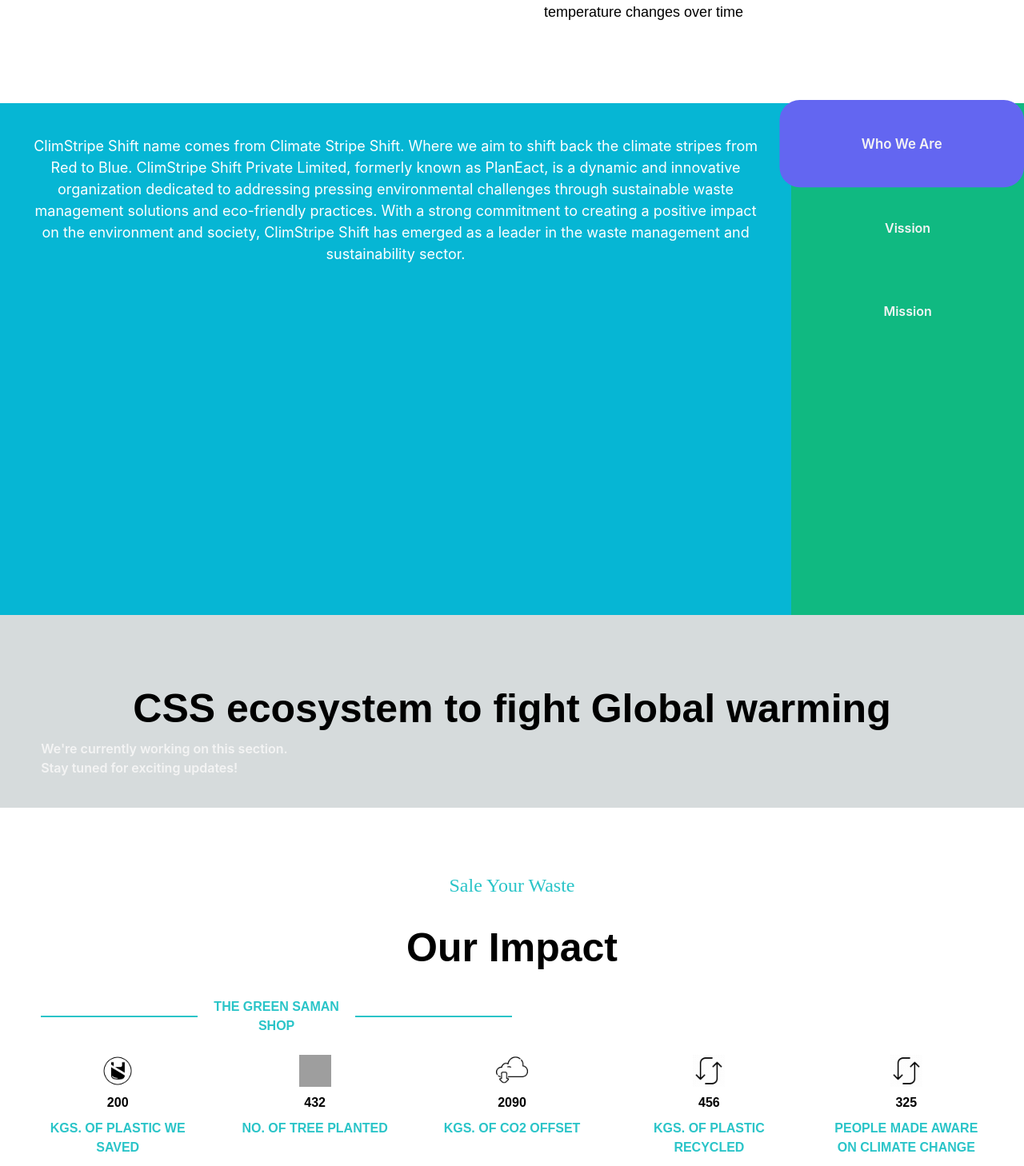
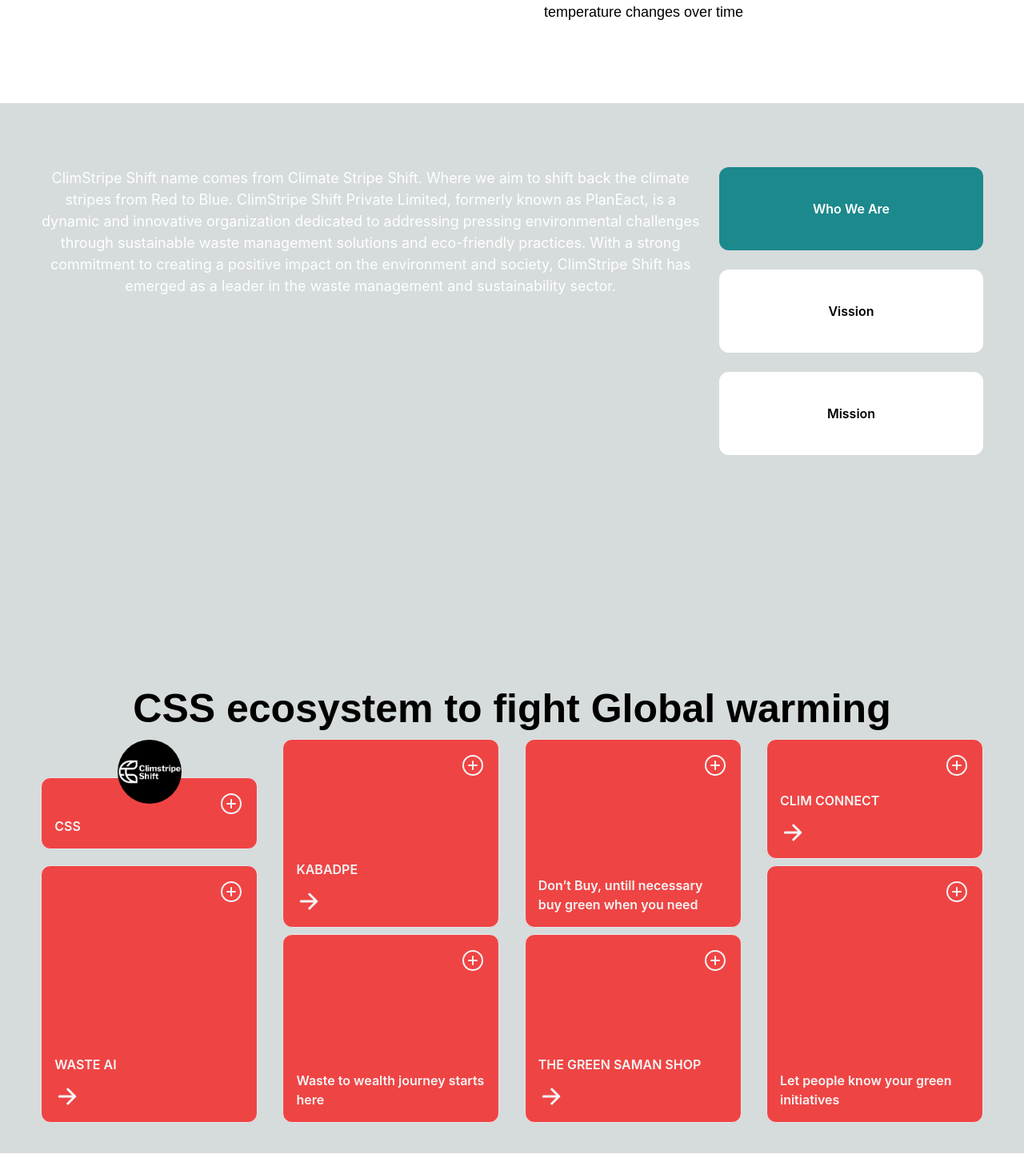
Before and after one commit to PaneruVipin/dd-company-info, a Next.js app: page / in a window 1280 px wide. Shown: the part 1432-2890 px from the top of the page at 80% size. Built offline with nearby package versions, Linux system fonts and the light colour scheme; grey boxes are pictures that could not be loaded.

Commit message:
ecosystem box created

```diff
--- a/src/components/cards/ecosystemCard.js
+++ b/src/components/cards/ecosystemCard.js
@@ -1,23 +1,39 @@
 import { IoAddCircleOutline, IoArrowForwardOutline } from "react-icons/io5";
-const EcosystemCard = ({ theme, goToThisPage, text, plusIcon,websiteLogo }) => {
+const EcosystemCard = ({
+  theme,
+  goToThisPage,
+  text,
+  plusIcon,
+  websiteLogo,
+}) => {
   return (
-    <div className="p-4 mt-20 relative z-0 flex flex-col h-40 w-40 bg-red-500 justify-between rounded-xl">
+    <div
+      className={`p-4   border  flex flex-col  bg-red-500 justify-between rounded-xl ${
+        websiteLogo ? "mt-12 relative z-0" : "h-full"
+      }`}
+    >
+      {websiteLogo ? (
         <div className="flex absolute inset-x-0 -top-12 ">
           <img
             src="css-logo.png"
             className="rounded-full w-20 bg-black h-20 object-contain mx-auto"
           />
         </div>
+      ) : null}
       <div className="flex justify-end">
         <a className=" cursor-pointer ">
           <IoAddCircleOutline className="w-8 h-8" />
         </a>
       </div>
-      <div>Hello world</div>
+      <div className="space-y-3">
+        <div>{text}</div>
+        {goToThisPage ? (
           <div className="flex">
-        <a className=" cursor-pointer">
+            <a href={goToThisPage} target="_blank" className=" cursor-pointer">
               <IoArrowForwardOutline className="w-8 h-8" />
             </a>
+          </div>
+        ) : null}
       </div>
     </div>
   );
--- a/src/components/cards/memberCard.js
+++ b/src/components/cards/memberCard.js
@@ -29,7 +29,7 @@
       <div
         onMouseEnter={() => setShowMeadiaIcons(true)}
         onMouseLeave={() => setShowMeadiaIcons(false)}
-        className={`flex relative z-0 text-black flex-col  w-64  h-[26rem] justify-between pb-[15px]  items-center  bg-white rounded-md ${
+        className={`flex space-y-4 relative z-0 text-black flex-col  w-[17rem]  h-[26rem] justify-between pb-[15px]  items-center  bg-white rounded-md ${
           showMeadiaIcons ? "" : ""
         }  hover:shadow-2xl  shadow-black`}
       >
@@ -43,7 +43,7 @@
             <div className="absolute border inset-0 bg-fill-anim-1 bg-[#44b31f] bg-opacity-60"></div>
           ) : null}
         </div>
-        <div className={`w-full space-y-3  ${showMeadiaIcons ? "" : ""}`}>
+        <div className={`w-full space-y-6  ${showMeadiaIcons ? "" : ""}`}>
           <h3 className="font-bold text-lg ">{name}</h3>
           <span>{title}</span>
           <div className="flex justify-center gap-x-2 items-center text-black">
--- a/src/components/members.js
+++ b/src/components/members.js
@@ -15,7 +15,7 @@
       {Object.keys(sortedDataByRow).map((key) => (
         <div
           key={key}
-          className="flex gap-y-6 md:gap-y-12 gap-x-6 flex-wrap justify-evenly"
+          className="flex gap-y-6 md:gap-y-12 gap-x-3 flex-wrap justify-evenly"
         >
           {sortedDataByRow[key].map(
             ({ id, name, title, description, image, socialLinks }) => (
--- a/src/components/scrollingPages/about.js
+++ b/src/components/scrollingPages/about.js
@@ -22,17 +22,18 @@
   const Component = currentTab.component;
   return (
     <>
-      <div className="text-center h-[80vh] relative flex justify-between bg-cyan-500">
-        <div className="w-full p-10 text-[1.125rem] font-[400] leading-[150%]">
+      <div className="pt-20 px-[4%] gap-x-6 text-center h-[80vh] relative flex justify-between ">
+        <div className="w-full text-[1.125rem] font-[400] leading-[150%]">
           <Component />
         </div>
-        <div className="w-[30%] bg-emerald-500 ">
+        <div className="w-[40%] space-y-6">
           {tabs.map(({ name, title }) => (
+            // transition ease-in-out delay-150  hover:-translate-y-1 hover:rounded-2xl hover:scale-105 origin-top-right hover:bg-indigo-500 duration-300
             <button
-              className={`block  w-full py-10 transition ease-in-out delay-150  hover:-translate-y-1 hover:rounded-2xl hover:scale-105 origin-top-right hover:bg-indigo-500 duration-300 ${
+              className={`block  w-full py-10 hover:bg-[#1c898d]  rounded-xl  hover:text-white ${
                 currentTab.name == name
-                  ? " rounded-3xl -translate-y-1 bg-indigo-500 scale-105  origin-top-right"
-                  : ""
+                  ? "bg-[#1c898d] text-white"
+                  : "bg-white text-black"
               }`}
               onClick={handleTabClick}
               key={name}
--- a/src/components/scrollingPages/ecosystem.js
+++ b/src/components/scrollingPages/ecosystem.js
@@ -1,15 +1,111 @@
 import EcosystemCard from "../cards/ecosystemCard";
 
 const Ecosystem = () => {
+  const data = [
+    [
+      {
+        id: 1,
+        text: "CSS",
+        websiteLogo: "css-logo.png",
+        theme: "primary",
+        height: "min",
+      },
+      {
+        id: 2,
+        text: "WASTE AI",
+        goToThisPage: "https://google.com",
+        theme: "primary",
+      },
+    ],
+    [
+      {
+        id: 3,
+        text: "KABADPE",
+        goToThisPage: "https://google.com",
+        plusIcon: "https://google.com",
+        theme: "primary",
+      },
+      {
+        id: 4,
+        text: "Waste to wealth journey starts here",
+        plusIcon: "https://google.com",
+        theme: "primary",
+      },
+    ],
+    [
+      {
+        id: 5,
+        text: `Don’t Buy, untill
+      necessary
+      buy green when
+      you need
+      `,
+        plusIcon: "https://google.com",
+        theme: "primary",
+      },
+      {
+        id: 6,
+        text: `THE GREEN
+      SAMAN SHOP`,
+        goToThisPage: "https://google.com",
+        plusIcon: "https://google.com",
+        theme: "primary",
+      },
+    ],
+    [
+      {
+        id: 7,
+        text: `CLIM
+      CONNECT`,
+        goToThisPage: "https://google.com",
+        plusIcon: "https://google.com",
+        theme: "primary",
+        height: "min",
+      },
+      {
+        id: 8,
+        text: `Let people know
+      your green
+      initiatives
+      `,
+        plusIcon: "https://google.com",
+        theme: "primary",
+      },
+    ],
+  ];
   return (
     <div className=" ">
       <h1 className=" text-center font-bold text-[50px] font-family-1 text-black">
         CSS ecosystem to fight Global warming
       </h1>
-      {/* <EcosystemCard /> */}
-      We're currently working on this section.
-      <br />
-      Stay tuned for exciting updates!
+      <div className="flex justify-between">
+        {data.map((column, i) => (
+          <div className="flex flex-col w-[23%] gap-y-2 h-[30rem]" key={i}>
+            {column.map(
+              ({
+                id,
+                text,
+                plusIcon,
+                theme,
+                goToThisPage,
+                websiteLogo,
+                height,
+              }) => (
+                <div
+                  key={id}
+                  className={`${height == "min" ? "h-56" : "h-full"}`}
+                >
+                  <EcosystemCard
+                    websiteLogo={websiteLogo}
+                    text={text}
+                    goToThisPage={goToThisPage}
+                  />
+                </div>
+              )
+            )}
+          </div>
+        ))}
+      </div>
     </div>
   );
 };
```
Lines whose indentation alone changed are shown as unchanged.
